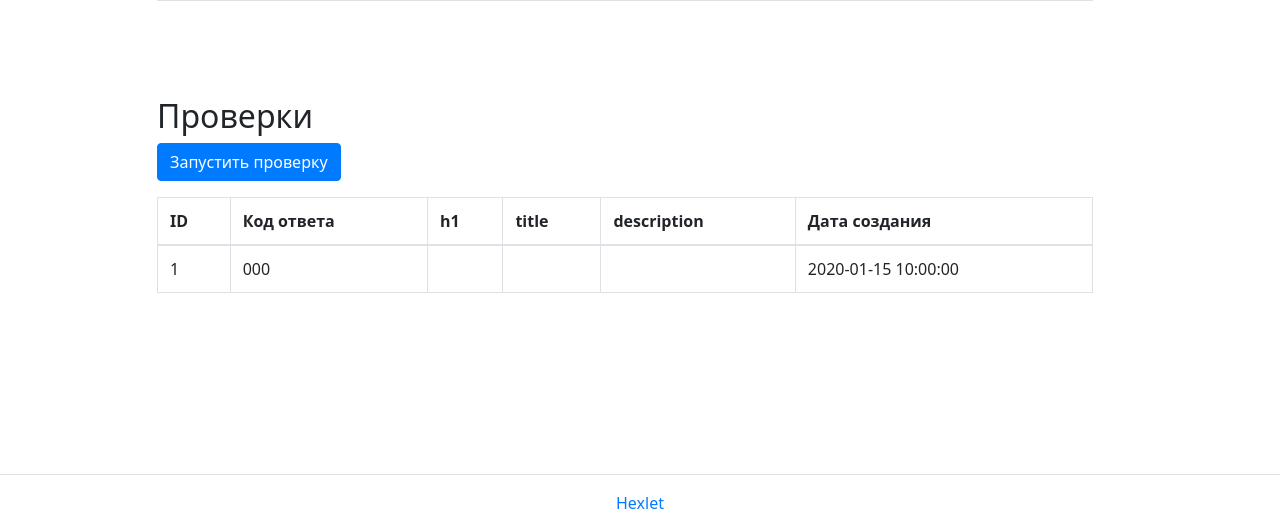
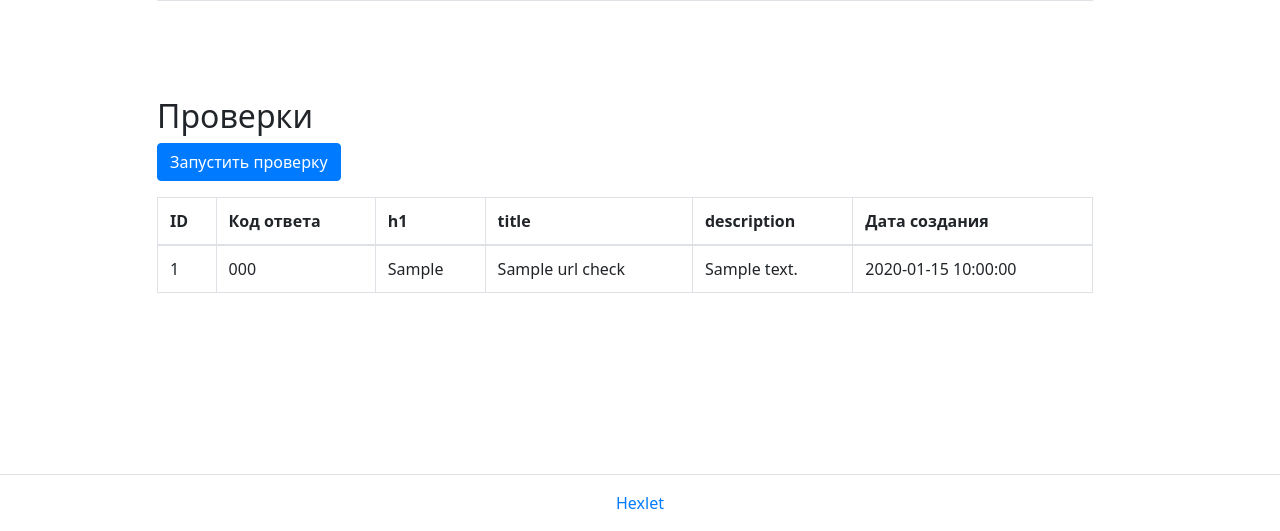
Before and after one commit to VrnkProg1/python-project-83, a Flask app: page /urls/1 in a window 1280 px wide. Shown: the part 269-800 px from the top of the page. Run offline with Flask 3, Linux system fonts and the light colour scheme; a database or web service that is not in the repository returns one stand-in record (values such as "Sample title"); some libraries are stand-ins or nearby versions.

Commit message:
add h1, title for check table

```diff
--- a/page_analyzer/app.py
+++ b/page_analyzer/app.py
@@ -1,10 +1,11 @@
 import psycopg2
-from flask import render_template, request, flash, redirect, url_for, Flask, session
+from flask import render_template, request, flash, redirect, url_for, Flask
 from dotenv import load_dotenv
 import os
 from datetime import datetime
 import validators
 import requests
+from bs4 import BeautifulSoup
 
 load_dotenv()
 app = Flask(__name__)
@@ -12,31 +13,34 @@ app.config['SECRET_KEY'] = os.getenv('SECRET_KEY')
 DATABASE_URL = os.getenv('DATABASE_URL')
 app.secret_key = os.getenv('SECRET_KEY')
 
+
 def add_url_to_db(url):
     try:
         with psycopg2.connect(DATABASE_URL) as conn:
             with conn.cursor() as cur:
                 created_at = datetime.now()
-                cur.execute("INSERT INTO urls (name, created_at) VALUES (%s, %s)", (url, created_at))
+                cur.execute('''
+                    INSERT INTO urls (name, created_at)
+                    VALUES (%s, %s)
+                ''', (url, created_at))
                 conn.commit()
     except Exception as e:
         flash(f"Ошибка при добавлении URL: {str(e)}")
         raise
 
+
 def get_id(url):
     with psycopg2.connect(DATABASE_URL) as conn:
-            with conn.cursor() as cur:
-                cur.execute("SELECT id FROM  urls WHERE name = %s", (url,))
-                result = cur.fetchone()
-                return result[0]
+        with conn.cursor() as cur:
+            cur.execute("SELECT id FROM  urls WHERE name = %s", (url,))
+            result = cur.fetchone()
+            return result[0]
 
-@app.route('/add-url', methods=['POST']) # Добавление url в БД
+
+@app.route('/add-url', methods=['POST'])  # Добавление url в БД
 def add_url():
     url = request.form['url']
-    conn = psycopg2.connect(DATABASE_URL)
-    cur = conn.cursor()
 
-    # Валидация URL
     if not validators.url(url) or len(url) > 255:
         flash("Некорректный URL", 'error')
         return redirect(url_for('index'))
@@ -55,7 +59,7 @@ def check_url_exists(url):
     with psycopg2.connect(DATABASE_URL) as conn:
         with conn.cursor() as cur:
             cur.execute("SELECT 1 FROM urls WHERE name = %s", (url,))
-            id = cur.fetchone() is not None  # Возвращает True, если URL существует
+            id = cur.fetchone() is not None
             return id
 
 
@@ -64,13 +68,18 @@ def view_url(id):
     with psycopg2.connect(DATABASE_URL) as conn:
         with conn.cursor() as cur:
             # Выполняем запрос для получения URL по его id
-            cur.execute("SELECT id, name, created_at FROM urls WHERE id = %s", (id,))
+            cur.execute('''
+                SELECT id, name, created_at
+                FROM urls
+                WHERE id = %s
+            ''', (id,))
             url = cur.fetchone()
 
-            cur.execute("SELECT id, created_at, status_code FROM url_checks WHERE url_id = %s", (id,))
+            cur.execute('''
+                    SELECT id, created_at, status_code, h1, title, description
+                    FROM url_checks WHERE url_id = %s
+                ''', (id,))
             checks = cur.fetchall()
-
-
 
     return render_template('url_checks.html', url=url, checks=checks)
 
@@ -87,18 +96,23 @@ def list_urls():
                 FROM urls
                 LEFT JOIN (
                     SELECT url_checks.url_id,
-                           MAX(url_checks.created_at) AS created_at
+                        MAX(url_checks.created_at) AS created_at
                     FROM url_checks
                     GROUP BY url_checks.url_id
                 ) AS latest_checks ON urls.id = latest_checks.url_id
-                LEFT JOIN url_checks ON latest_checks.url_id = url_checks.url_id
-                                      AND latest_checks.created_at = url_checks.created_at
-                GROUP BY urls.id, urls.name, latest_checks.created_at, url_checks.status_code
+                LEFT JOIN url_checks
+                    ON latest_checks.url_id = url_checks.url_id
+                AND latest_checks.created_at = url_checks.created_at
+                GROUP BY
+                    urls.id,
+                    urls.name,
+                    latest_checks.created_at,
+                    url_checks.status_code
                 ORDER BY urls.id DESC;
             ''')
             url = cur.fetchall()
 
-    return render_template('urls.html', urls = url)
+    return render_template('urls.html', urls=url)
 
 
 def get_url(id):
@@ -109,22 +123,55 @@ def get_url(id):
             return result[0]
 
 
+def analyze_page(url, id):
+    try:
+        # Загружаем страницу
+        response = requests.get(url)
+        response.raise_for_status()  # Проверка на ошибки
+        html_content = response.text
+
+        # Парсим HTML
+        soup = BeautifulSoup(html_content, 'html.parser')
+
+        # Извлекаем данные
+        h1_element = soup.find('h1')
+        h1_content = h1_element.text if h1_element else ''
+
+        title_element = soup.title
+        title_content = title_element.string if title_element else ''
+
+        meta_description = soup.find('meta', attrs={'name': 'description'})
+        meta_description_content = meta_description['content'] if meta_description and 'content' in meta_description.attrs else ''  # noqa: E501
+
+        # Выводим данные для проверки
+        print(f"H1: {h1_content}, Title: {title_content}, Description: {meta_description_content}")
+
+        return h1_content, title_content, meta_description_content
+    except Exception as e:
+        print(f"Ошибка при анализе страницы {url}: {e}")
+
+
 @app.route('/urls/<int:id>/checks', methods=['POST'])
 def create_check(id):
     url = get_url(id)
+
     try:
         response = requests.get(url)  # Делаем запрос по URL
         status_code = response.status_code  # Получаем код ответа
+        h1, title, description = analyze_page(url, id)
         with psycopg2.connect(DATABASE_URL) as conn:
             with conn.cursor() as cur:
                 # Добавляем запись в таблицу url_checks
                 if validators.url(url):
-                    cur.execute("INSERT INTO url_checks (url_id, created_at, status_code) VALUES (%s, %s, %s)", (id, datetime.now(), status_code))
+                    cur.execute('''
+                            INSERT INTO url_checks
+                                (url_id, h1, title, description, created_at, status_code)
+                            VALUES (%s, %s, %s, %s, %s, %s)
+                        ''', (id, h1, title, description, datetime.now(), status_code))
                     conn.commit()
                     flash("Проверка успешно добавлена.", 'success')
-    except Exception as e:
-        flash(f"Произошла ошибка при проверке", 'error')
-
+    except Exception:
+        flash("Произошла ошибка при проверке", 'error')
     return redirect(url_for('view_url', id=id))
 
 
@@ -132,5 +179,6 @@ def create_check(id):
 def index():
     return render_template('index.html')
 
+
 if __name__ == '__main__':
     app.run(debug=True)
--- a/page_analyzer/static/styles.css
+++ b/page_analyzer/static/styles.css
@@ -204,21 +204,17 @@ div {
     border-color: var(--bs-table-border-color);
 }
 
-.table-bordered {
-
-}
 
 .table-hover {
     white-space: nowrap !important;
 }
 
-.text-nowrap {
-
-}
 
 table {
     caption-side: bottom;
     border-collapse: collapse;
+    width: auto; /* Устанавливаем ширину таблицы на автоматическую */
+    table-layout: auto; /* Позволяем браузеру автоматически определять ширину колонок */
 }
 
 .mt-3 {
@@ -241,3 +237,11 @@ form {
     margin-top: 0em;
     unicode-bidi: isolate;
 }
+
+.table th, .table td {
+    overflow: hidden;
+    text-overflow: ellipsis;
+    white-space: normal;
+    word-wrap: break-word;
+    padding: 12px;
+}
--- a/pyproject.toml
+++ b/pyproject.toml
@@ -17,6 +17,7 @@ flask-bootstrap = "^3.3.7"
 psycopg2-binary = "^2.9.10"
 validators = "^0.34.0"
 requests = "^2.32.3"
+beautifulsoup4 = "^4.12.3"
 
 [tool.poetry.dev-dependencies]
 
```
Also changed, not shown: page_analyzer/templates/urls.html (+11 -0 lines), 2 other files.
